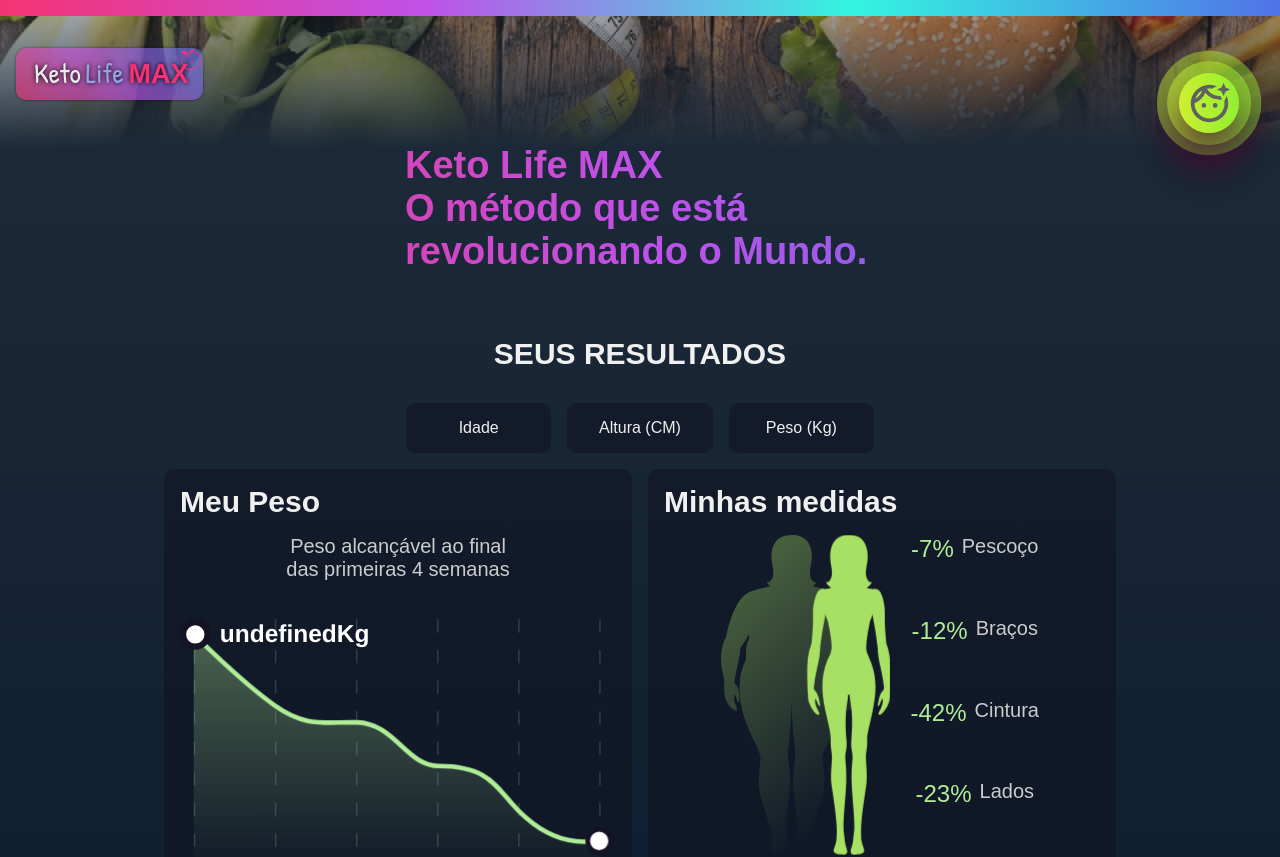
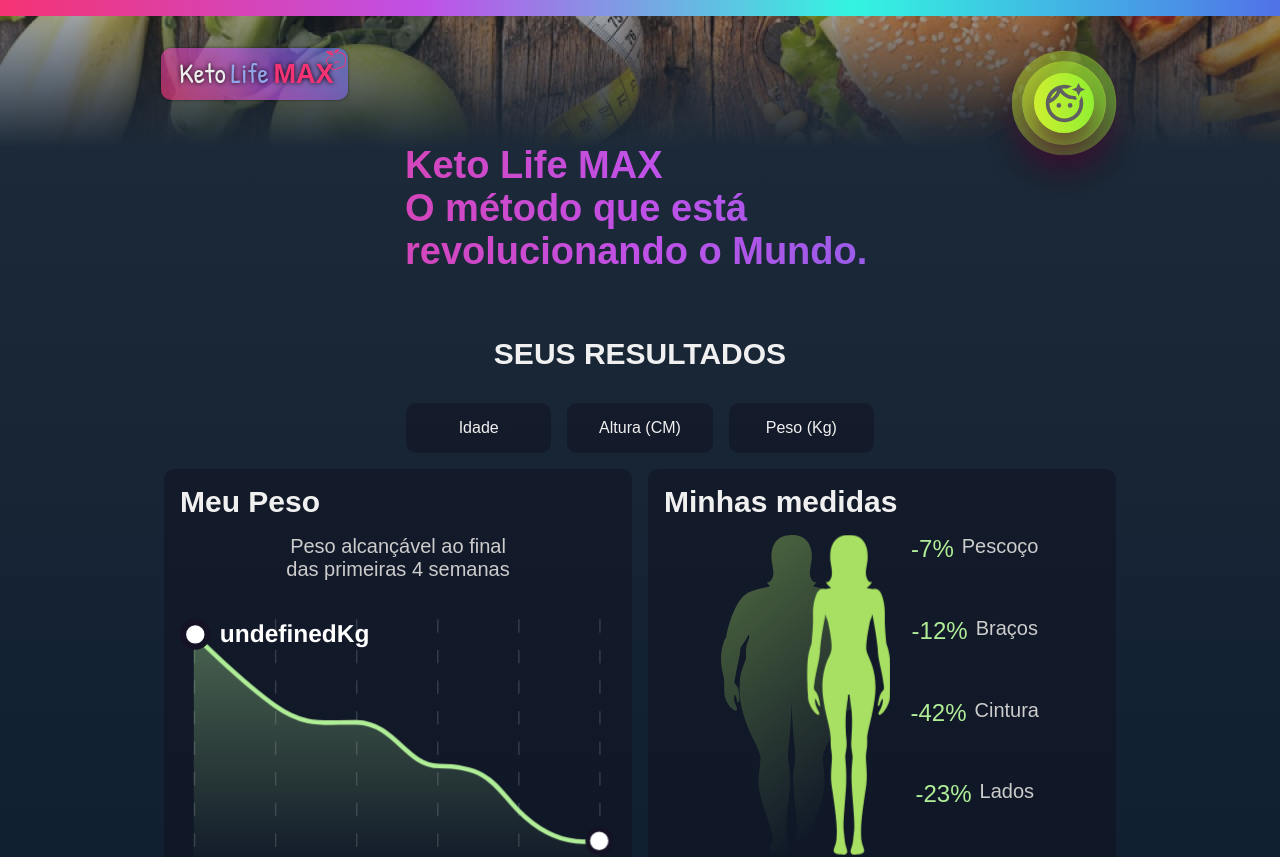
Before and after one commit to JeanVictorMachado/keto-life-max, a React (Create React App) app: page /results in a window 1280 px wide. Shown: the top 857 px of the page. Built offline with nearby package versions, Linux system fonts and the light colour scheme.

Commit message:
feat: updated

```diff
--- a/src/pages/Results/styles.css
+++ b/src/pages/Results/styles.css
@@ -12,6 +12,8 @@
 }
 
 .results__header-container {
+  max-width: 990px;
+  margin: auto;
   padding-top: 16px;
   display: flex;
   justify-content: space-between;
```
